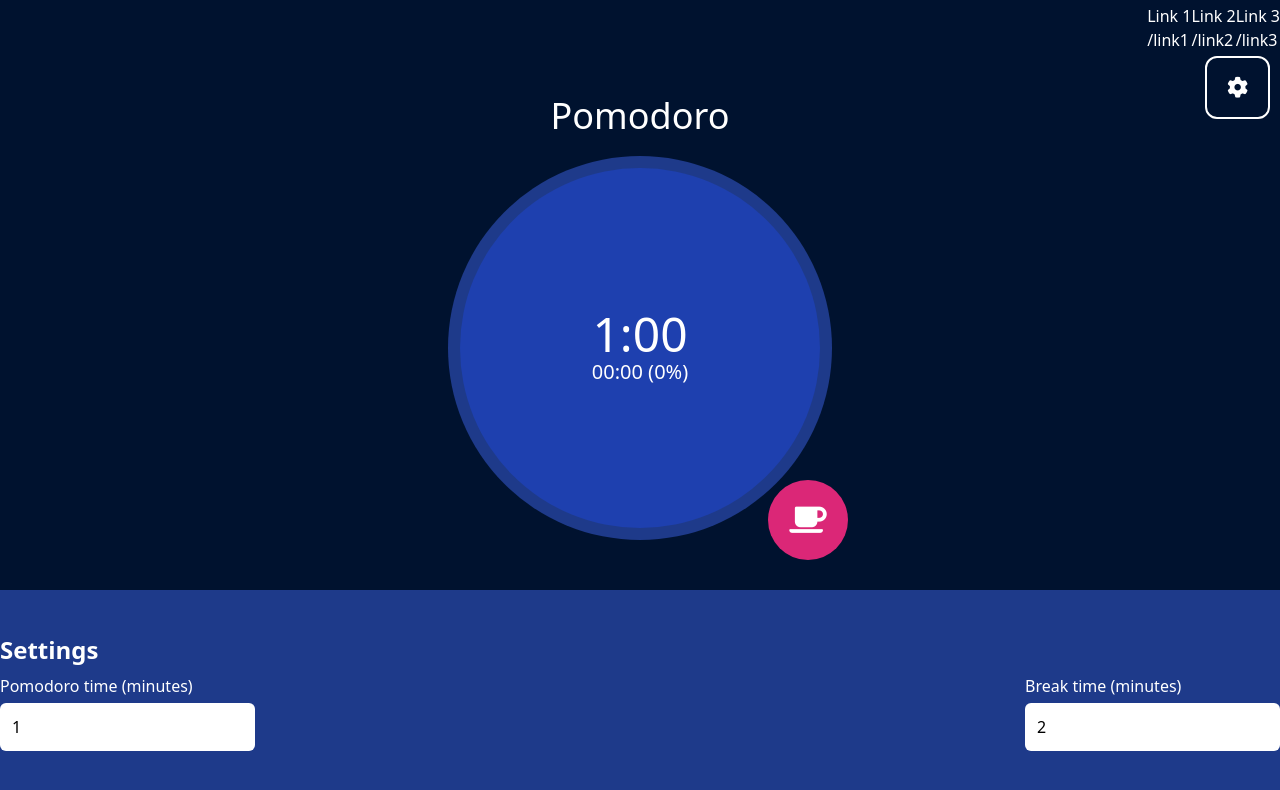
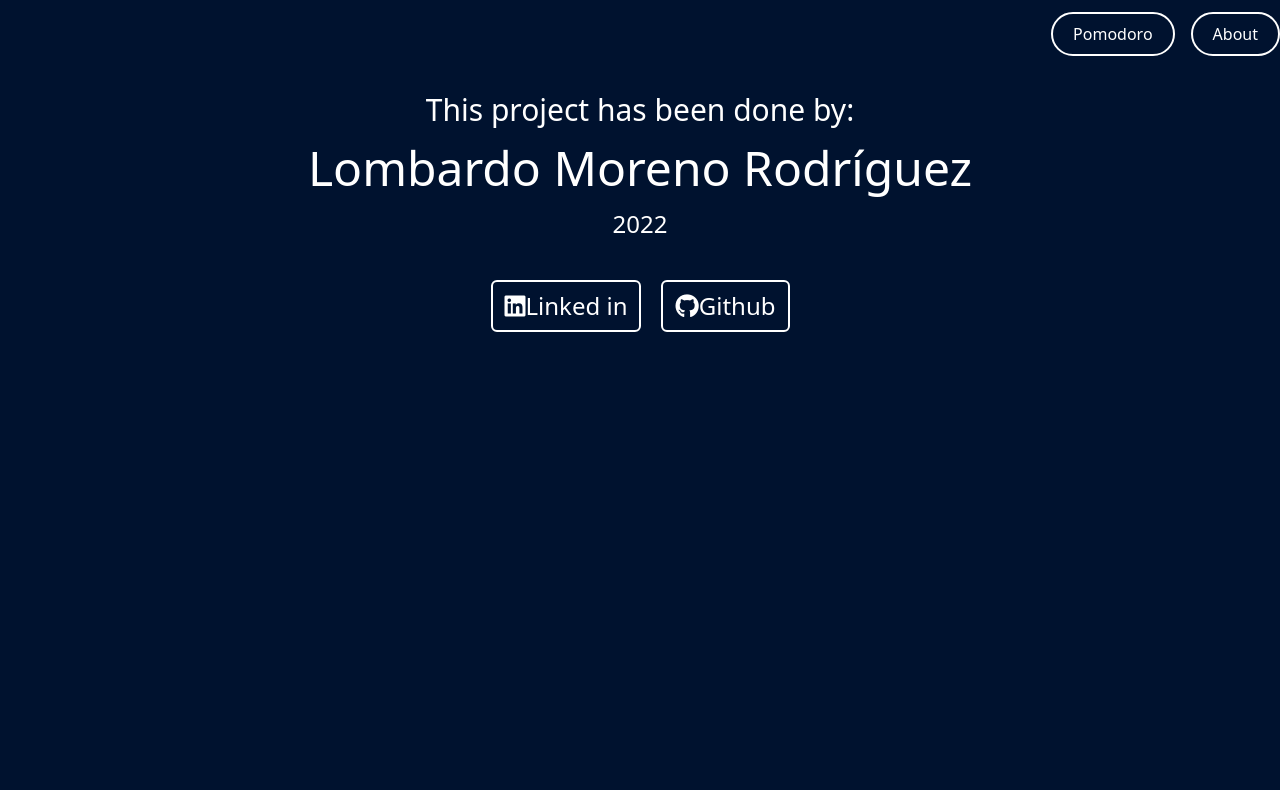
Before and after one commit to LombardoCode/pomodoro-web, a React (Create React App) app: page /about in a window 1280 px wide. Shown: the top 790 px of the page. Built offline with nearby package versions, Linux system fonts and the light colour scheme.

Commit message:
[NEW]: React Router installed & configured. [NEW]: About page has been created.

```diff
--- a/package.json
+++ b/package.json
@@ -8,6 +8,7 @@
     "@testing-library/user-event": "^13.5.0",
     "react": "^17.0.2",
     "react-dom": "^17.0.2",
+    "react-router-dom": "^6.2.1",
     "react-scripts": "5.0.0",
     "web-vitals": "^2.1.3"
   },
--- a/src/App.js
+++ b/src/App.js
@@ -1,8 +1,10 @@
 import "./index.css";
+import About from "./components/pages/About/About";
 import Navbar from "./components/Navbar/Navbar";
 import Timer from "./components/Timer/Timer";
 import Settings from "./components/Settings/Settings";
 import { useState } from "react";
+import { BrowserRouter, Route, Routes } from "react-router-dom";
 
 function App() {
 	const [active, setActive] = useState(false);
@@ -52,8 +54,13 @@ function App() {
 	};
 
 	return (
+		<BrowserRouter>
+			<Navbar />
+			<Routes>
+				<Route
+					path="/"
+					element={
 						<div>
-			<Navbar />
 							<Settings
 								resetTimer={onResetTimer}
 								minutes={minutes}
@@ -79,6 +86,11 @@ function App() {
 								/>
 							</div>
 						</div>
+					}
+				></Route>
+				<Route path="/about" element={<About />}></Route>
+			</Routes>
+		</BrowserRouter>
 	);
 }
 
--- a/src/components/Navbar/Navbar.jsx
+++ b/src/components/Navbar/Navbar.jsx
@@ -1,33 +1,32 @@
 import React from "react";
+import { Link } from "react-router-dom";
 
 const links = [
 	{
-		text: "Link 1",
-		route: "/link1",
+		text: "Pomodoro",
+		route: "/",
 	},
 	{
-		text: "Link 2",
-		route: "/link2",
-	},
-	{
-		text: "Link 3",
-		route: "/link3",
+		text: "About",
+		route: "/about",
 	},
 ];
 
 const LinkClickable = ({ text, route }) => {
 	return (
-		<div className="text-white">
-			<p>{text}</p>
-			<p>{route}</p>
-		</div>
+		<Link
+			to={route}
+			className="text-white py-2 px-5 rounded-full ml-4 hover:bg-white hover:text-black transition-all border-2 border-white"
+		>
+			{text}
+		</Link>
 	);
 };
 
 const Navbar = () => {
 	return (
 		<div>
-			<div className="container mx-auto flex justify-end py-1">
+			<div className="container mx-auto flex justify-end py-3">
 				<nav>
 					<ul className="flex">
 						{links.map((l, index) => (
--- /dev/null
+++ b/src/components/pages/About/About.jsx
@@ -0,0 +1,33 @@
+const About = () => {
+	return (
+		<div>
+			<div className="container mx-auto px-4 text-white fnt-quicksand my-6">
+				<p className="text-center text-2xl md:text-3xl mb-4">
+					This project has been done by:
+				</p>
+				<p className="text-center text-4xl md:text-5xl mb-4">
+					Lombardo Moreno Rodríguez
+				</p>
+				<p className="text-center text-xl md:text-2xl mb-10">2022</p>
+				<div className="flex flex-col md:flex-row justify-center">
+					<a
+						href="https://www.linkedin.com/in/lombardo-m-bba399218/"
+						className="text-2xl border-2 border-white px-3 py-6 md:py-2 rounded-md transition-all duration-200 hover:bg-white hover:text-white mb-5 md:mb-0 md:mr-5 text-center"
+					>
+						<i className="fab fa-linkedin"></i>
+						Linked in
+					</a>
+					<a
+						href="https://github.com/LombardoCode/MusicNow"
+						className="text-2xl border-2 border-white px-3 py-6 md:py-2 rounded-md transition-all duration-200 hover:bg-white hover:text-white mb-5 md:mb-0 text-center"
+					>
+						<i className="fab fa-github"></i>
+						Github
+					</a>
+				</div>
+			</div>
+		</div>
+	);
+};
+
+export default About;
```
Also changed, not shown: 1 other file (tests, documents, lock files or other folders). Lines whose indentation alone changed are shown as unchanged.
